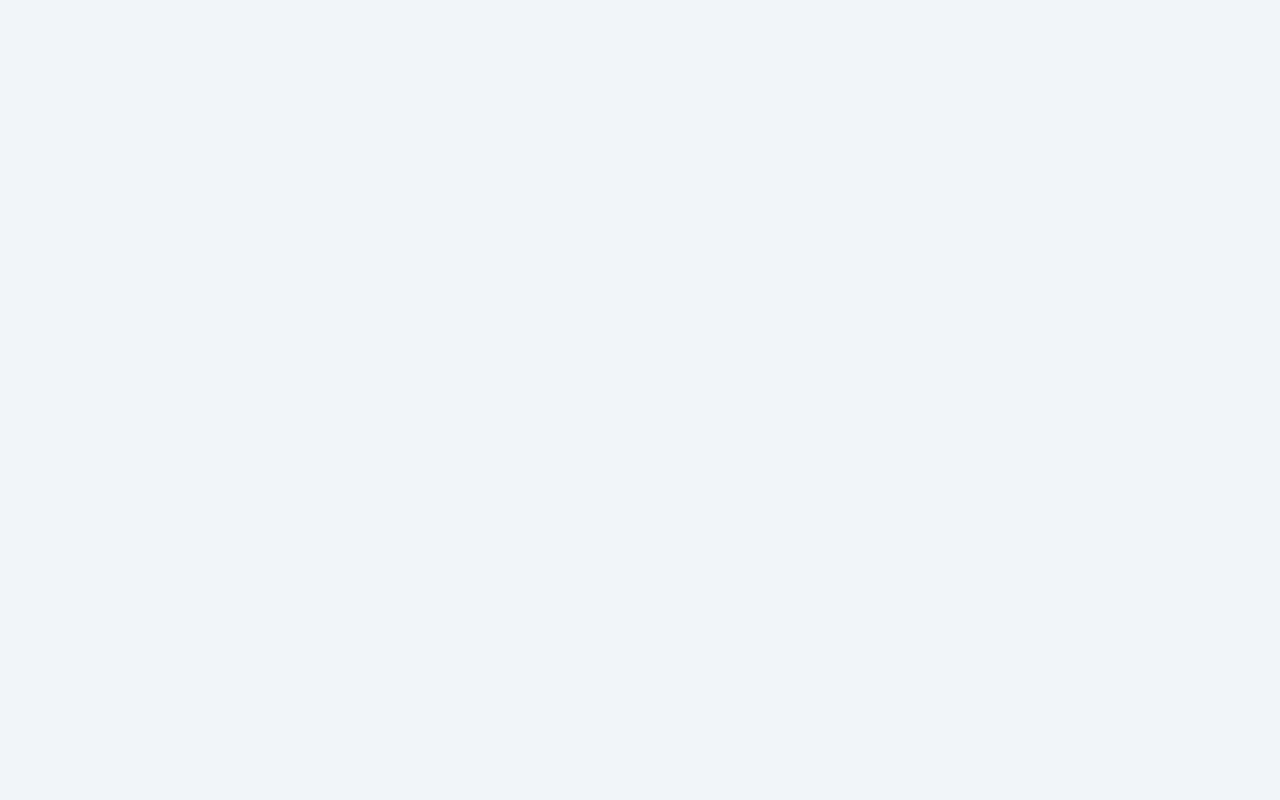
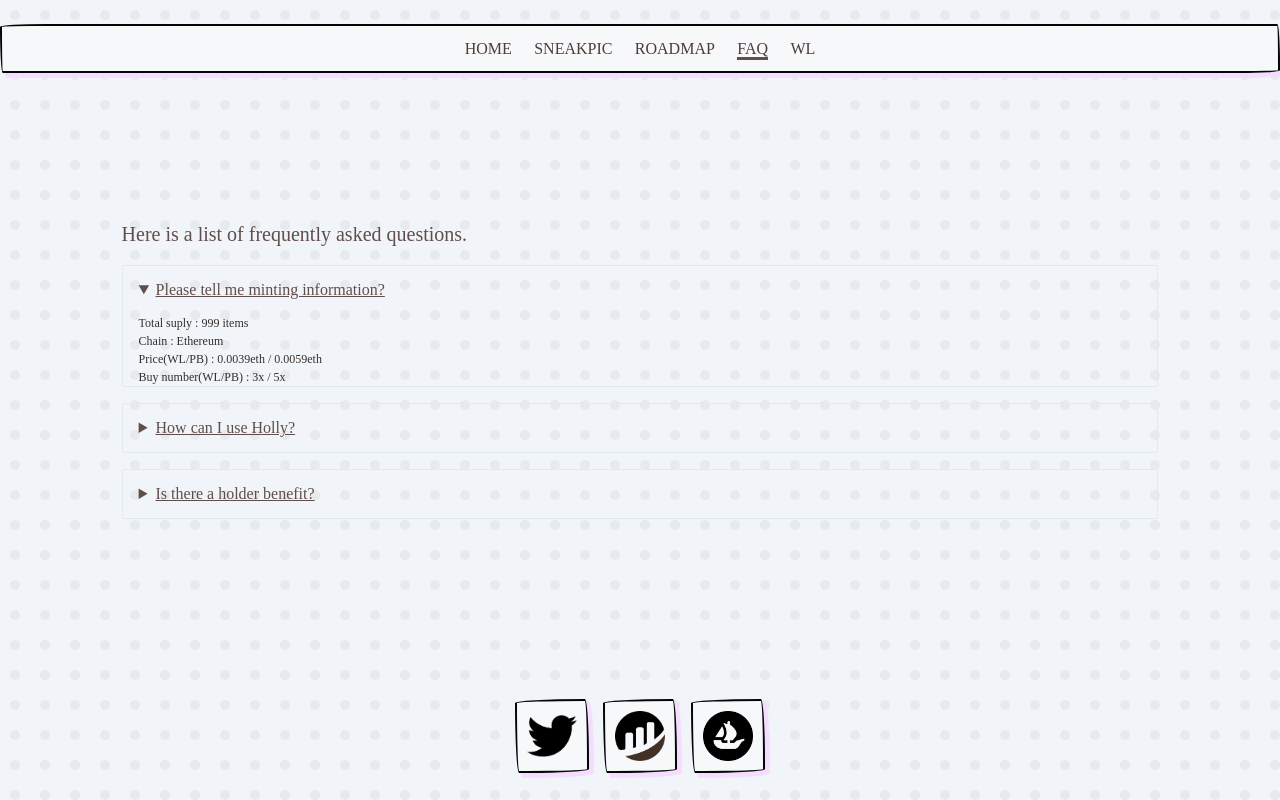
Before and after one commit to KENEW/LICCA, a React (Vite) app: page /faq in a window 1280 px wide. Before the commit this address had no page. Built offline with nearby package versions, Linux system fonts and the light colour scheme; a web font is replaced by a local one.

Commit message:
html 주소 수정 / wl 체크 입력칸 수정

```diff
--- a/src/app.tsx
+++ b/src/app.tsx
@@ -1,6 +1,6 @@
-import AboutPage from '@/routes/about'
-import ContactPage from '@/routes/contact'
-import FaqsPage from '@/routes/faqs'
+import AboutPage from '@/routes/sneakpic'
+import ContactPage from '@/routes/wlcheck'
+import FaqsPage from '@/routes/faq'
 import HomePage from '@/routes/home'
 import SupportPage from '@/routes/support'
 import RoadmapPage from './routes/roadmap'
@@ -23,11 +23,11 @@ export default function App() {
       <ScrollToTop>
         <Routes>
           <Route path="/" element={<HomePage />} />
-          <Route path="about" element={<AboutPage />} />
+          <Route path="sneakpic" element={<AboutPage />} />
           <Route path="roadmap" element={<RoadmapPage />} />
           <Route path="contact" element={<ContactPage />} />
-          <Route path="faqs" element={<FaqsPage />} />
-          <Route path="support" element={<SupportPage />} />
+          <Route path="faq" element={<FaqsPage />} />
+          <Route path="wlcheck" element={<SupportPage />} />
         </Routes>
       </ScrollToTop>
     </BrowserRouter>
--- a/src/assets/customStyles.css
+++ b/src/assets/customStyles.css
@@ -95,7 +95,6 @@ color: #5f4e4b;
 .inputText {
   font-size: 2vh;
   box-sizing: border-box;
-  padding: 3% 3%;
 }
 .socialIcon {
     /*height: 35px;*/
--- a/src/components/nav-links.tsx
+++ b/src/components/nav-links.tsx
@@ -2,10 +2,10 @@ import { NavLink } from 'react-router-dom'
 
 const NAV_LINKS = [
   { name: 'HOME', to: '/' },
-  { name: 'SNEAKPIC', to: '/about' },
+  { name: 'SNEAKPIC', to: '/sneakpic' },
   { name: 'ROADMAP', to: '/roadmap' },
-  { name: "FAQ", to: '/faqs' },
-  { name: 'WL', to: '/support' },
+  { name: "FAQ", to: '/faq' },
+  { name: 'WL', to: '/wlcheck' },
 ]
 
 export function NavLinks({ className }: { className?: string }) {
--- a/vite.config.ts
+++ b/vite.config.ts
@@ -5,7 +5,7 @@ import { defineConfig } from 'vite'
 // https://vitejs.dev/config/
 export default defineConfig({
   root: 'src',
-  base: '/holly-react/',
+  base: '/',
   build: {
     outDir: '../dist',
   },
```
Also changed, not shown: src/routes/faq.tsx (renamed from src/routes/faqs.tsx), src/routes/sneakpic.tsx (renamed from src/routes/about.tsx), src/routes/wlcheck.tsx (renamed from src/routes/contact.tsx).
